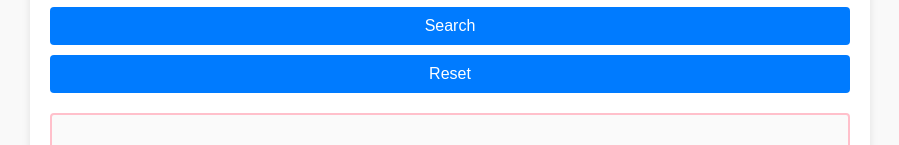
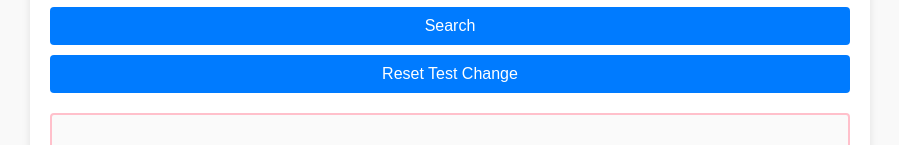
Before and after one commit to anastasiarubio/Website, a plain HTML site: page public/index.html in a window 1280 px wide. Shown: the part 387-532 px from the top of the page, without its empty margins (190-1089 px from the left). Drawn offline with Linux system fonts and the light colour scheme.

Commit message:
Reset Test Change

```diff
--- a/public/index.html
+++ b/public/index.html
@@ -24,7 +24,7 @@
             </select>
 
             <button id="searchBtn">Search</button>
-            <button id="resetBtn">Reset</button>
+            <button id="resetBtn">Reset Test Change</button>
         </div>
 
         <div class="quote-output" id="quoteOutput">
```
